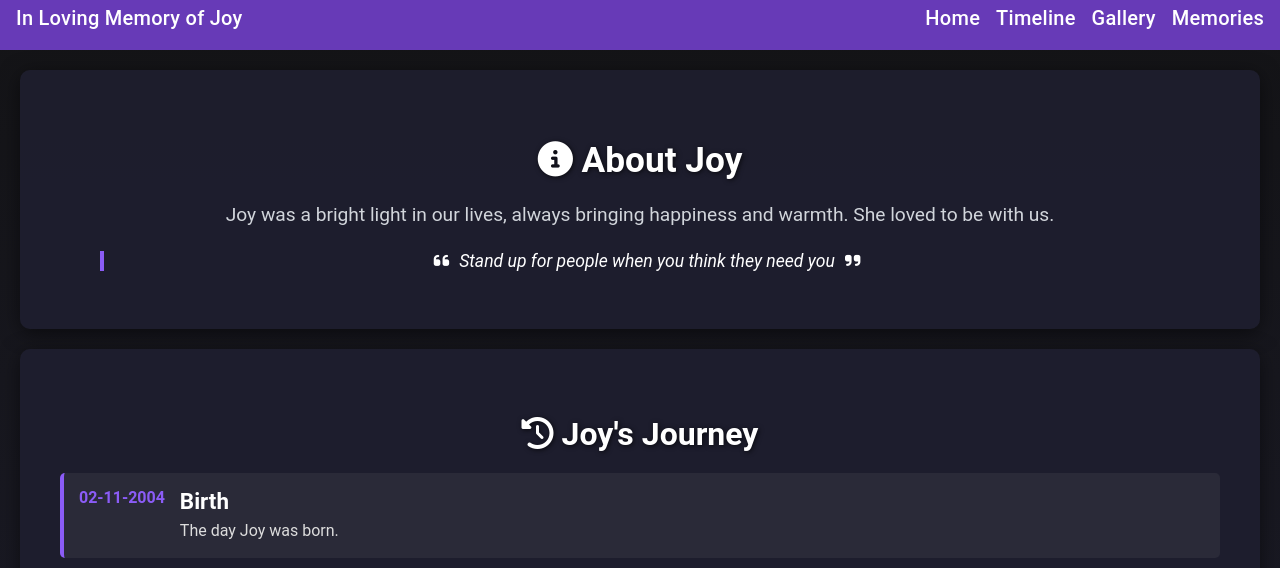
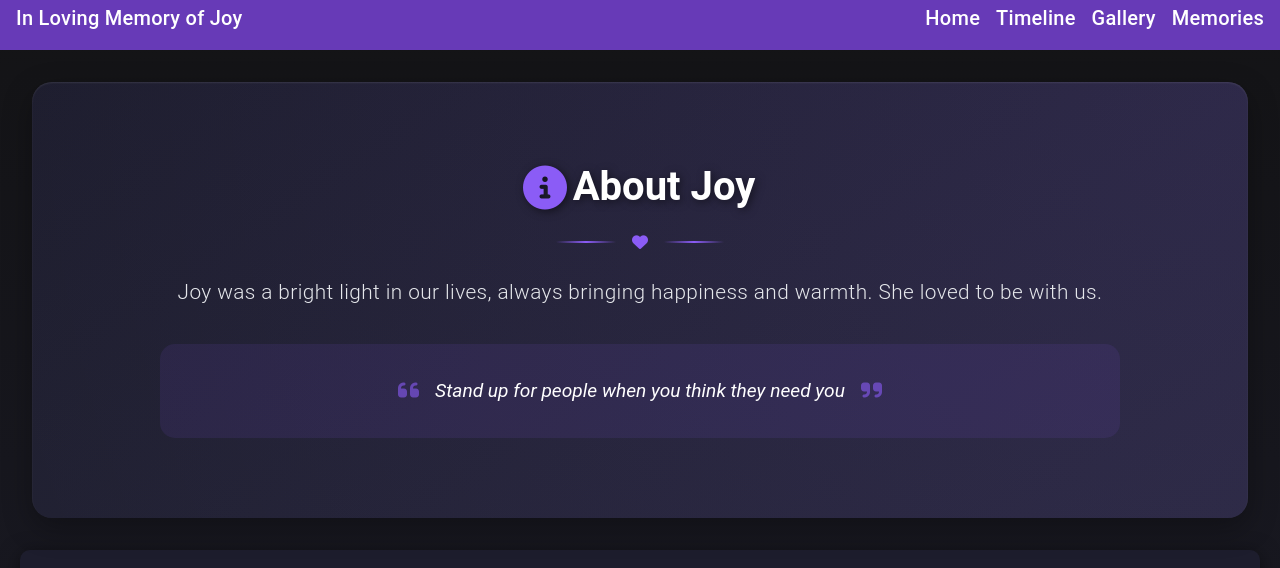
Before and after one commit to minnukota381/02.11.2004, an Angular app: page / in a window 1280 px wide. Shown: the part 200-768 px from the top of the page. Built offline with nearby package versions, Linux system fonts and the light colour scheme.

Commit message:
"Refactor About component CSS and HTML to update styles and layout"

```diff
--- a/src/app/components/about/about.component.css
+++ b/src/app/components/about/about.component.css
@@ -1,34 +1,134 @@
 .about {
-  padding: 40px;
+  padding: 3rem;
   text-align: center;
-  background-color: rgba(30, 30, 47, 0.9); /* Dark background with slight transparency */
-  border-radius: 10px;
-  margin: 20px;
-  box-shadow: 0 4px 20px rgba(0, 0, 0, 0.5);
+  background: linear-gradient(145deg, rgba(30, 30, 47, 0.95), rgba(40, 40, 60, 0.95));
+  border-radius: 20px;
+  margin: 2rem;
+  box-shadow:
+    0 10px 30px rgba(0, 0, 0, 0.3),
+    inset 0 1px 2px rgba(255, 255, 255, 0.1);
+  position: relative;
+  overflow: hidden;
+}
+
+.content-wrapper {
+  position: relative;
+  z-index: 1;
+}
+
+.about::before {
+  content: '';
+  position: absolute;
+  top: 0;
+  left: 0;
+  right: 0;
+  bottom: 0;
+  background: radial-gradient(circle at top right, rgba(139, 92, 246, 0.1), transparent);
+  pointer-events: none;
 }
 
 h2 {
-  font-size: 2.2rem;
-  color: #ffffff; /* White text for better visibility */
-  margin-bottom: 15px;
-  text-shadow: 1px 1px 5px rgba(0, 0, 0, 0.7);
+  font-size: 2.5rem;
+  color: #ffffff;
+  margin-bottom: 1.5rem;
+  text-shadow: 2px 2px 8px rgba(0, 0, 0, 0.5);
+  display: flex;
+  align-items: center;
+  justify-content: center;
+  gap: 0.5rem;
 }
 
-p {
+h2 i {
+  color: #8b5cf6;
+}
+
+.pulse {
+  animation: pulse 2s infinite;
+}
+
+@keyframes pulse {
+  0% { transform: scale(1); }
+  50% { transform: scale(1.1); }
+  100% { transform: scale(1); }
+}
+
+.divider {
+  display: flex;
+  align-items: center;
+  justify-content: center;
+  margin: 1.5rem 0;
+  gap: 1rem;
+}
+
+.line {
+  height: 2px;
+  width: 60px;
+  background: linear-gradient(90deg, transparent, #8b5cf6, transparent);
+}
+
+.divider i {
+  color: #8b5cf6;
+  font-size: 1rem;
+}
+
+.bio {
+  font-size: 1.3rem;
+  color: #e5e7eb;
+  line-height: 1.8;
+  margin-bottom: 2rem;
+  font-weight: 300;
+  letter-spacing: 0.02em;
+}
+
+blockquote {
+  background: rgba(139, 92, 246, 0.1);
+  border-radius: 15px;
+  padding: 2rem;
+  margin: 2rem auto;
+  max-width: 80%;
+  position: relative;
+  border-left: none;
+  display: flex;
+  align-items: center;
+  justify-content: center;
+  gap: 1rem;
+  transition: transform 0.3s ease;
+}
+
+blockquote:hover {
+  transform: translateY(-5px);
+}
+
+.quote-icon {
+  color: rgba(139, 92, 246, 0.6);
+  font-size: 1.5rem;
+}
+
+.quote-text {
   font-size: 1.2rem;
-  color: #d1d5db; /* Lighter gray for improved contrast */
+  color: #ffffff;
+  font-style: italic;
+  font-weight: 400;
+  margin: 0;
   line-height: 1.6;
 }
 
-blockquote {
-  font-style: italic;
-  color: #ffffff; /* White color for quotes */
-  margin-top: 20px;
-  font-size: 1.1rem;
-  display: flex;
-  justify-content: center;
-  align-items: center;
-  gap: 10px;
-  border-left: 4px solid #8b5cf6; /* Purple left border for emphasis */
-  padding-left: 10px; /* Padding for quote text */
+@media (max-width: 768px) {
+  .about {
+    padding: 2rem;
+    margin: 1rem;
+  }
+
+  h2 {
+    font-size: 2rem;
+  }
+
+  .bio {
+    font-size: 1.1rem;
+  }
+
+  blockquote {
+    padding: 1.5rem;
+    max-width: 95%;
+  }
 }
--- a/src/app/components/about/about.component.html
+++ b/src/app/components/about/about.component.html
@@ -1,9 +1,23 @@
 <section class="about">
-  <h2><i class="fas fa-info-circle"></i> About Joy</h2>
-  <p>Joy was a bright light in our lives, always bringing happiness and warmth. She loved to be with us.</p>
-  <blockquote>
-    <i class="fas fa-quote-left"></i>
-    Stand up for people when you think they need you
-    <i class="fas fa-quote-right"></i>
-  </blockquote>
+  <div class="content-wrapper">
+    <h2>
+      <i class="fas fa-info-circle pulse"></i>
+      About Joy
+    </h2>
+    <div class="divider">
+      <span class="line"></span>
+      <i class="fas fa-heart"></i>
+      <span class="line"></span>
+    </div>
+    <p class="bio">Joy was a bright light in our lives, always bringing happiness and warmth. She loved to be with us.</p>
+    <blockquote>
+      <div class="quote-icon">
+        <i class="fas fa-quote-left"></i>
+      </div>
+      <p class="quote-text">Stand up for people when you think they need you</p>
+      <div class="quote-icon">
+        <i class="fas fa-quote-right"></i>
+      </div>
+    </blockquote>
+  </div>
 </section>
```
